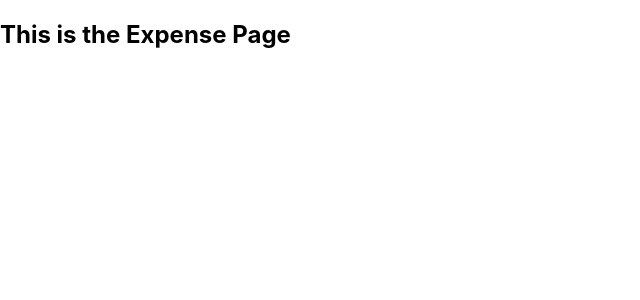
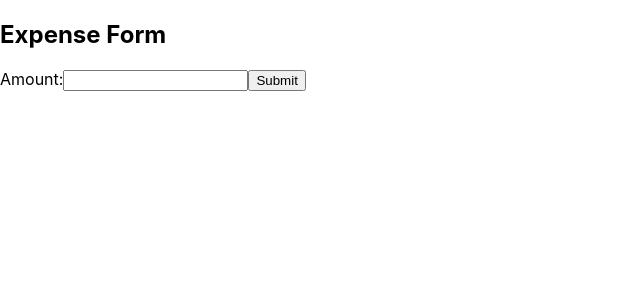
Before and after one commit to DangJustin/CapstoneProject, a React (Create React App) app in the folder src/poc_demo/frontend/: page /expense in a window 1280 px wide. Shown: the top 300 px of the page, without its empty margins (0-640 px from the left). Built offline with nearby package versions, Linux system fonts and the light colour scheme; the HTML template or start-up script is replaced by a standard one.

Commit message:
made expense page

```diff
--- a/src/poc_demo/frontend/src/Expense.js
+++ b/src/poc_demo/frontend/src/Expense.js
@@ -1,10 +1,64 @@
-import React from 'react';
+import React, { useEffect, useState } from 'react';
+import axios from "axios"
+import { useNavigate } from "react-router-dom"
 
 const Expense = () => {
+  const navigate = useNavigate();
+  const [selectedGroup, setSelectedGroup] = useState(null);
+  const [amount, setAmount] = useState('');
+
+  useEffect(() => {
+    // Fetch group information using the stored groupname
+    const groupname = localStorage.getItem('groupname');
+
+    if (groupname) {
+      fetch(`http://localhost:5000/api/groups/${groupname}`)
+        .then(response => response.json())
+        .then(data => {
+          console.log('Received group data:', data);
+          setSelectedGroup(data);
+        })
+        .catch(error => console.error('Error fetching group information:', error));
+    }
+  }, []);
+
+  const handleSubmit = async (e) => {
+    e.preventDefault();
+
+    try {
+      // Make a request to localhost:5000/api with the amount
+      const res = await axios.post('http://localhost:5000/api', { amount, group: selectedGroup });
+
+      // Assuming the server returns a user object
+      const user = res.data.user;
+
+      // Set the amount in local storage
+      localStorage.setItem('amount', amount);
+
+      // Navigate to the previous page
+      navigate(-1);
+    } catch (error) {
+      console.error('Error sending amount:', error);
+    }
+  };
+
   return (
     <div>
-      <h2>This is the Expense Page</h2>
-      {/* Add content for the new page */}
+      <h2>Expense Form</h2>
+      {selectedGroup && (
+        <p>Selected Group: {selectedGroup.name}</p>
+      )}
+      <form onSubmit={handleSubmit}>
+        <label>
+          Amount:
+          <input
+            type="number"
+            value={amount}
+            onChange={(e) => setAmount(e.target.value)}
+          />
+        </label>
+        <button type="submit">Submit</button>
+      </form>
     </div>
   );
 };
```
